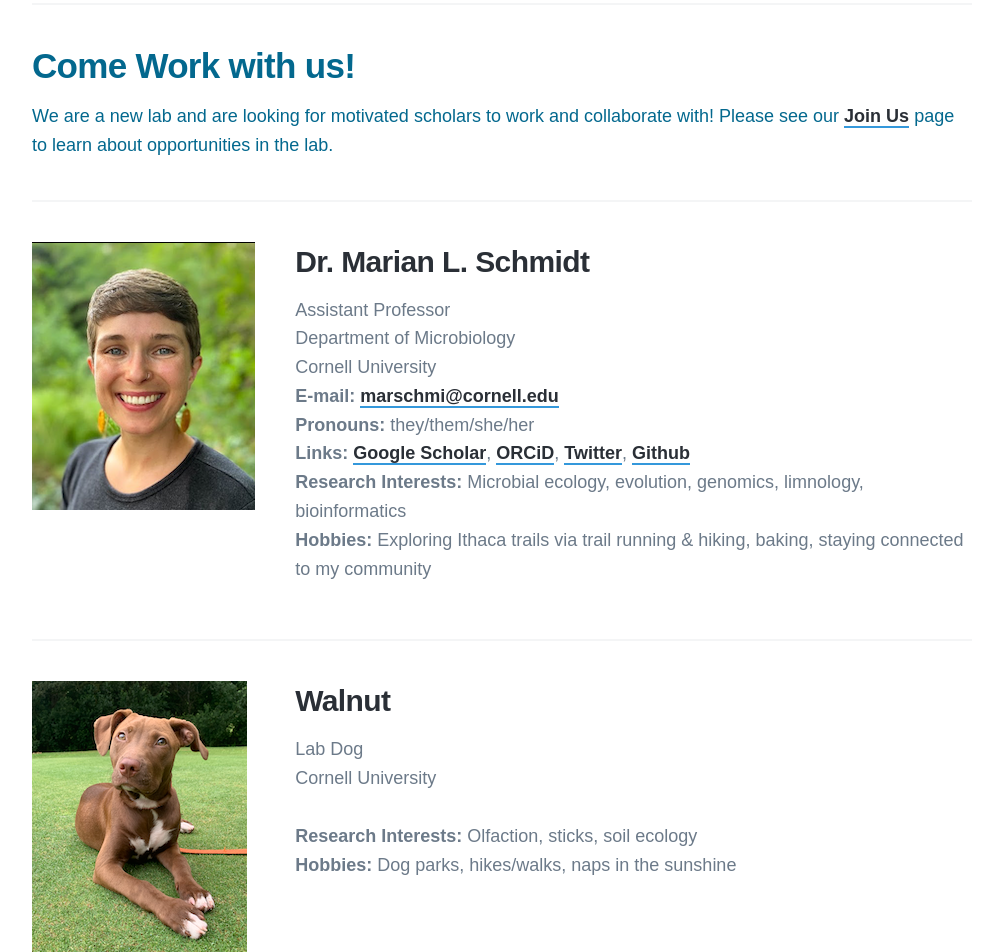
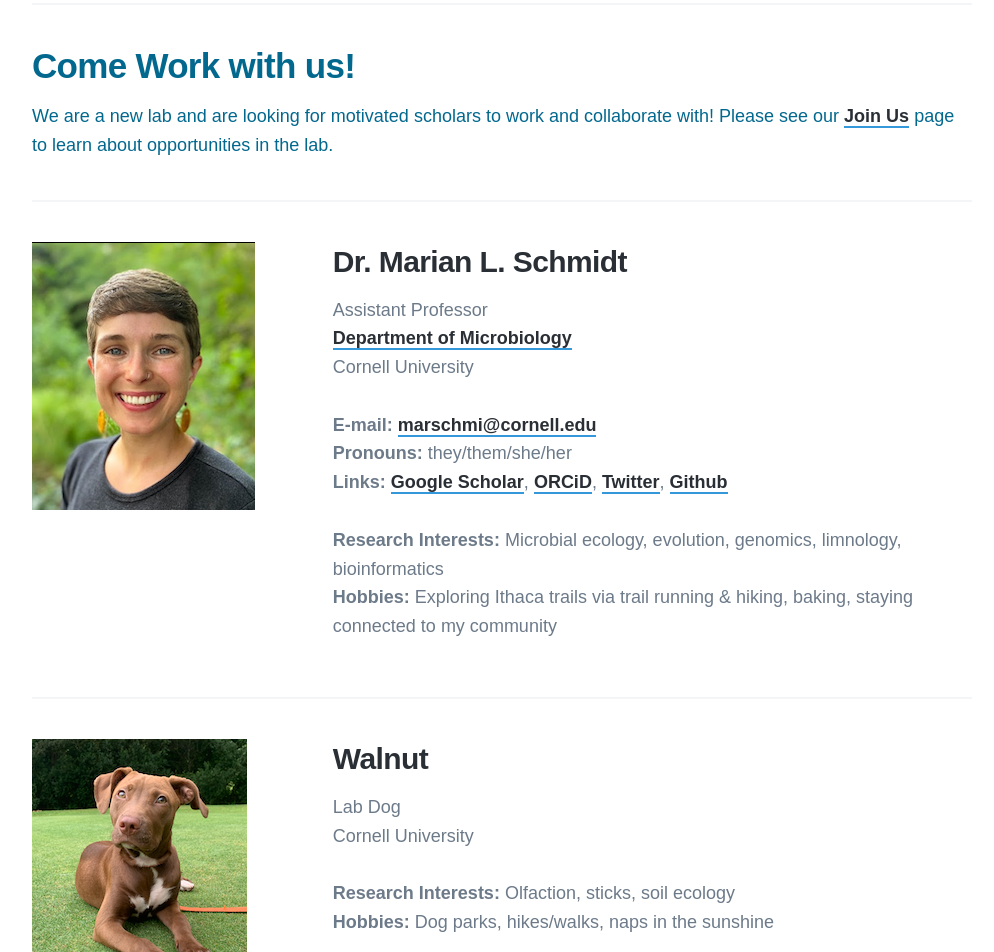
Before and after one commit to MarschmiLab/MarschmiLab.github.io, a Jekyll site: the page built from _pages/people.md, in a window 1280 px wide. Shown: the part 651-1603 px from the top of the page, without its empty margins (138-1132 px from the left). Built offline with Jekyll 4.4.1, drawn with Linux system fonts in a browser that asks for light colours; nearby versions of some CDN libraries; some web fonts are replaced.

Commit message:
fixing space in people page

```diff
--- a/_pages/people.md
+++ b/_pages/people.md
@@ -23,11 +23,13 @@ featured_image: /images/marschmi_site/lakeMI_Laurentian_clouds_wide.jpg
     <div class="text-column">
         <h3>Dr. Marian L. Schmidt</h3>
         <p>Assistant Professor <br>
-           Department of Microbiology<br>
+           <a href="https://micro.cornell.edu/">Department of Microbiology</a><br>
            Cornell University<br>
+           <br>
            <strong>E-mail:</strong> <a href="mailto: marschmi@cornell.edu">marschmi@cornell.edu</a> <br>
            <strong>Pronouns:</strong> they/them/she/her<br>
            <strong>Links:</strong> <a href="https://scholar.google.com/citations?user=XN44kAIAAAAJ&hl=en">Google Scholar</a>, <a href="https://orcid.org/0000-0002-2866-4496">ORCiD</a>, <a href="https://twitter.com/micro_marian?lang=en">Twitter</a>, <a href="https://github.com/marschmi">Github</a> <br>
+           <br>
            <strong>Research Interests:</strong> Microbial ecology, evolution, genomics, limnology, bioinformatics<br>
            <strong>Hobbies:</strong> Exploring Ithaca trails via trail running & hiking, baking, staying connected to my community<br>
        </p>
--- a/_sass/_includes/_content.scss
+++ b/_sass/_includes/_content.scss
@@ -290,11 +290,11 @@
                display: flex;
 
             .image-column {
-                        width: 28%;
+                        width: 32%;
                 }
 
                 .text-column {
-                     width: 72%;
+                     width: 68%;
              }
      }
 }
```
Also changed, not shown: 3 other files.
